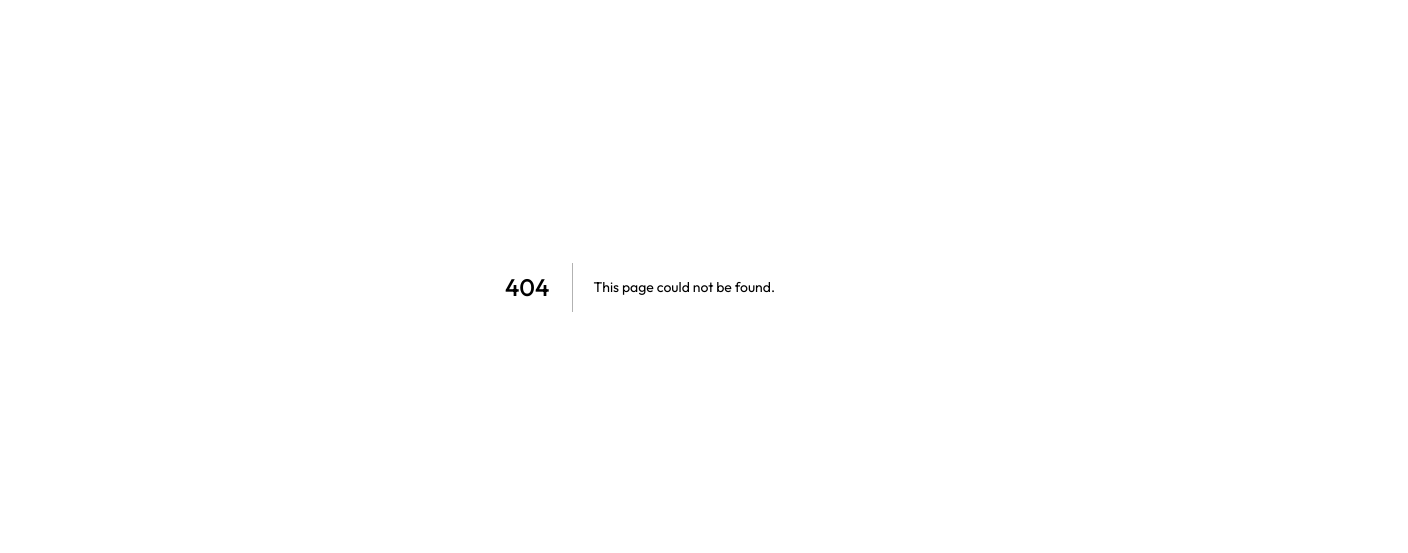
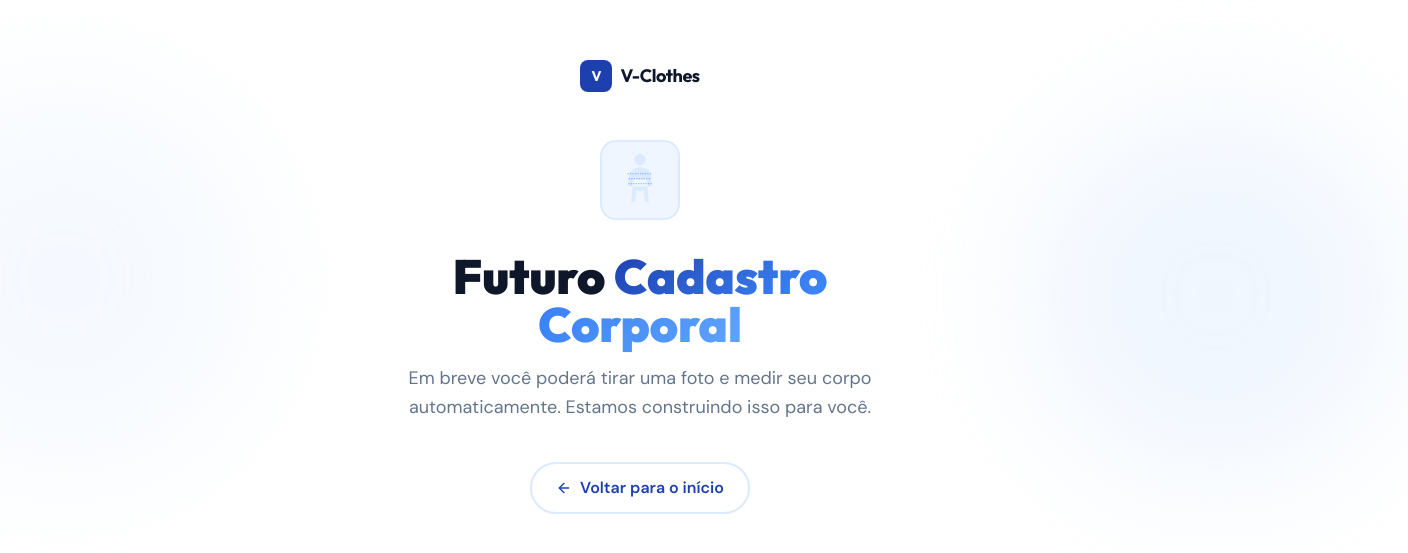
Before and after one commit to HenriqueCgF/v-clothes, a Next.js app: page /cadastro in a window 1280 px wide. Before the commit this address had no page. Shown: the part 113-666 px from the top of the page, 1408 px wide, since content can reach past the window. Built offline with nearby package versions, Linux system fonts and the light colour scheme.

Commit message:
add cadastro placeholder page

```diff
--- /dev/null
+++ b/app/cadastro/page.tsx
@@ -0,0 +1,63 @@
+"use client";
+
+import { ArrowLeft } from "lucide-react";
+
+export default function Cadastro() {
+  return (
+    <main className="min-h-screen bg-white flex flex-col items-center justify-center px-6">
+      {/* Background */}
+      <div className="absolute inset-0 pointer-events-none">
+        <div className="absolute top-1/4 -left-32 w-96 h-96 bg-brand-blue-pale rounded-full blur-3xl opacity-60" />
+        <div className="absolute bottom-1/4 -right-32 w-96 h-96 bg-brand-blue-light rounded-full blur-3xl opacity-40" />
+      </div>
+
+      <div className="relative z-10 text-center max-w-lg">
+        {/* Logo */}
+        <div className="flex items-center justify-center gap-2 mb-12">
+          <div className="w-8 h-8 rounded-lg bg-brand-blue flex items-center justify-center">
+            <span className="text-white font-display font-bold text-sm">V</span>
+          </div>
+          <span className="font-display font-bold text-brand-dark text-lg tracking-tight">
+            V-Clothes
+          </span>
+        </div>
+
+        {/* Icon */}
+        <div className="w-20 h-20 rounded-2xl bg-brand-blue-pale border-2 border-brand-blue-light flex items-center justify-center mx-auto mb-8">
+          <svg viewBox="0 0 60 90" className="w-10 h-14">
+            <ellipse cx="30" cy="12" rx="9" ry="9" fill="#DBEAFE" />
+            <path
+              d="M15 30 Q10 40 12 55 L18 55 L20 42 L30 45 L40 42 L42 55 L48 55 Q50 40 45 30 Q38 25 30 24 Q22 25 15 30Z"
+              fill="#DBEAFE"
+            />
+            <path
+              d="M18 55 L16 80 L22 80 L24 62 L30 63 L36 62 L38 80 L44 80 L42 55Z"
+              fill="#DBEAFE"
+            />
+            <line x1="10" y1="35" x2="50" y2="35" stroke="#3B82F6" strokeWidth="1" strokeDasharray="2,2" />
+            <line x1="12" y1="43" x2="48" y2="43" stroke="#3B82F6" strokeWidth="1" strokeDasharray="2,2" />
+            <line x1="11" y1="51" x2="49" y2="51" stroke="#3B82F6" strokeWidth="1" strokeDasharray="2,2" />
+          </svg>
+        </div>
+
+        {/* Text */}
+        <h1 className="font-display font-black text-4xl md:text-5xl text-brand-dark leading-tight mb-4">
+          Futuro{" "}
+          <span className="gradient-text">Cadastro Corporal</span>
+        </h1>
+        <p className="text-brand-gray text-lg leading-relaxed mb-10">
+          Em breve você poderá tirar uma foto e medir seu corpo automaticamente. Estamos construindo isso para você.
+        </p>
+
+        {/* Back button */}
+        <a
+          href="/"
+          className="inline-flex items-center gap-2 text-brand-blue font-semibold border-2 border-brand-blue-light hover:border-brand-blue hover:bg-brand-blue-pale px-6 py-3 rounded-full transition-all duration-200"
+        >
+          <ArrowLeft size={16} />
+          Voltar para o início
+        </a>
+      </div>
+    </main>
+  );
+}
--- a/components/FinalCTA.tsx
+++ b/components/FinalCTA.tsx
@@ -38,7 +38,7 @@ export default function FinalCTA({ lang }: FinalCTAProps) {
 
   return (
     <section
-      id="waitlist"
+      id="waitlist-section"
       ref={sectionRef}
       className="py-24 relative overflow-hidden"
       style={{
--- a/components/Header.tsx
+++ b/components/Header.tsx
@@ -67,7 +67,7 @@ export default function Header({ lang, onLangToggle }: HeaderProps) {
             {t.langToggle}
           </button>
           <a
-            href="#waitlist"
+            href="/cadastro"
             className="shimmer-btn text-white text-sm font-semibold px-5 py-2 rounded-full shadow-md hover:shadow-lg hover:scale-105 transition-all duration-200"
           >
             {t.getStarted}
@@ -105,7 +105,7 @@ export default function Header({ lang, onLangToggle }: HeaderProps) {
             </a>
           ))}
           <a
-            href="#waitlist"
+            href="/cadastro"
             onClick={() => setMenuOpen(false)}
             className="shimmer-btn text-white text-sm font-semibold px-5 py-2.5 rounded-full text-center mt-1"
           >
--- a/components/Hero.tsx
+++ b/components/Hero.tsx
@@ -66,7 +66,7 @@ export default function Hero({ lang }: HeroProps) {
           style={{ animationDelay: "500ms" }}
         >
           <a
-            href="#waitlist"
+            href="/cadastro"
             className="shimmer-btn text-white font-semibold font-display text-base px-8 py-4 rounded-full shadow-lg hover:shadow-xl hover:scale-105 transition-all duration-200 flex items-center gap-2"
           >
             <Camera size={18} />
```
